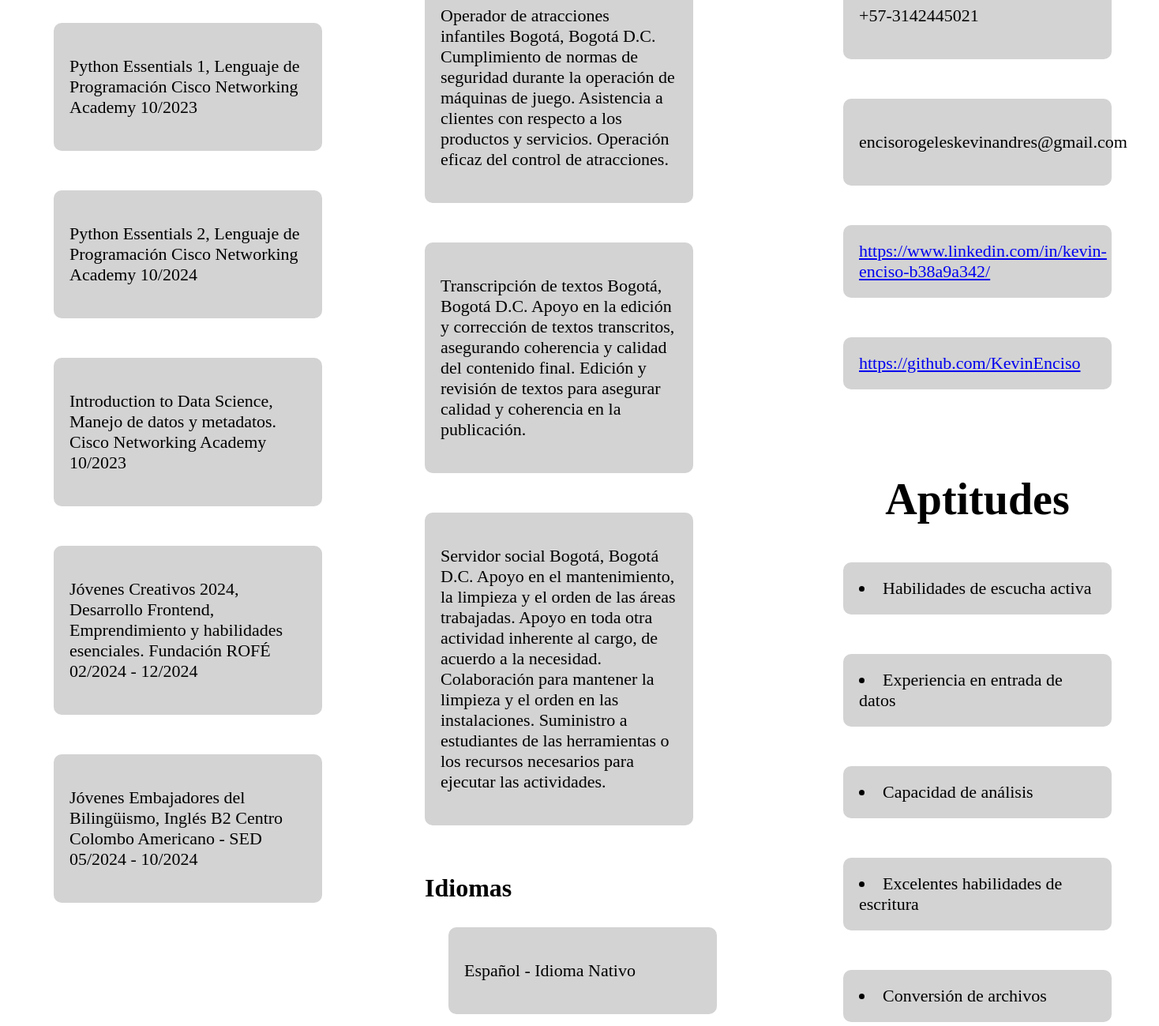
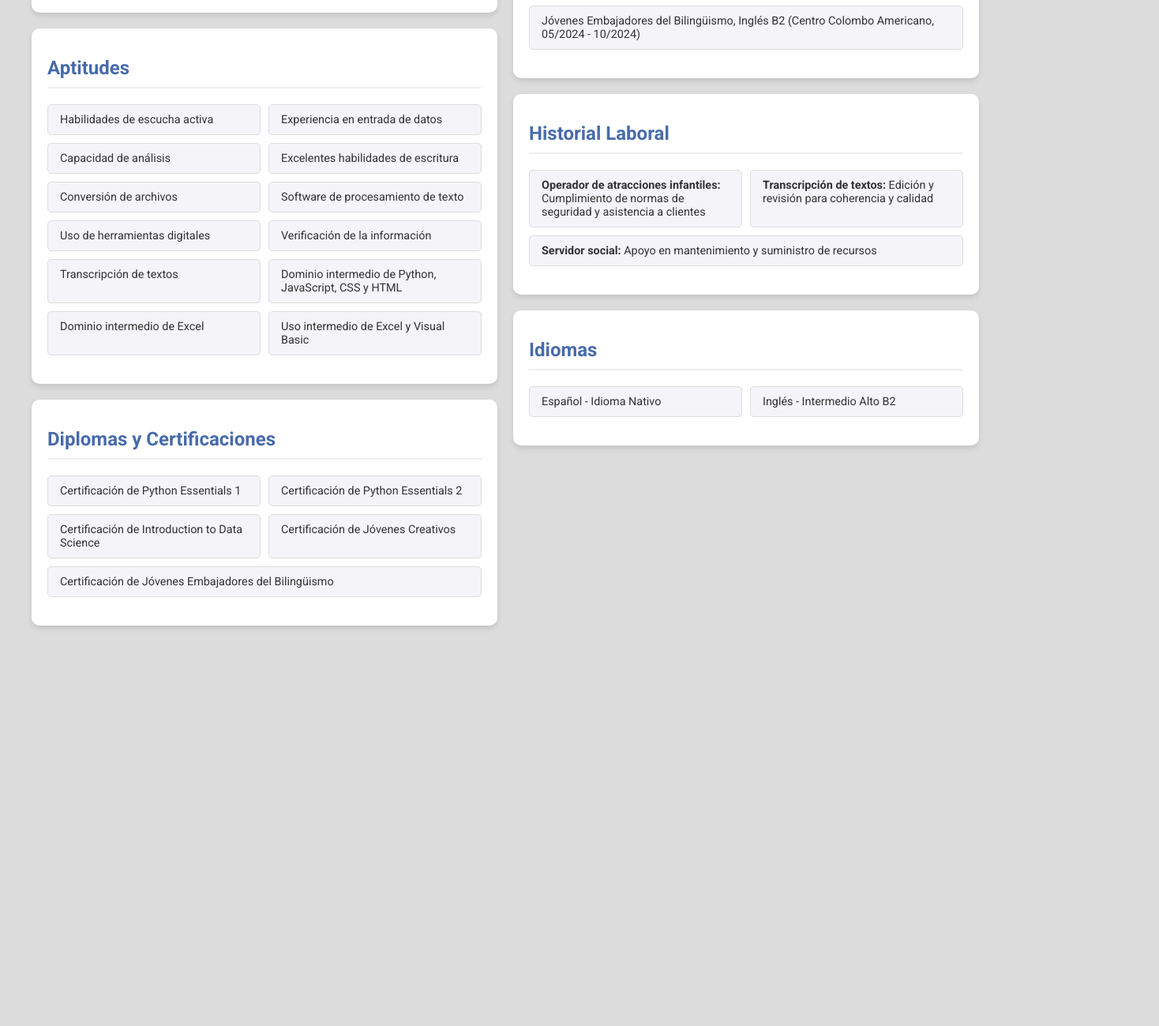
Before and after one commit to KevinEnciso/Portafolio, a plain HTML site: page index.html in a window 1280 px wide. Shown: the part 572-1871 px from the top of the page at 79% size, 1468 px wide, since content can reach past the window. After the commit the page ends 1404 px from the top, so only its background shows below. Drawn offline with Linux system fonts and the light colour scheme.

Commit message:
Embellecimiento general y organización del código.

```diff
--- a/css/index.css
+++ b/css/index.css
@@ -1,236 +1,114 @@
-header{
+body {
+    font-family: 'Roboto', sans-serif;
+    margin: 0;
+    padding: 0;
+    box-sizing: border-box;
+    background-color: gainsboro;
+    color: #333;
+}
+
+header {
     background-color: #476bab;
     border-radius: 10px;
-    align-items: center;
     color: white;
-    padding: 2px;
-    margin: 20px;
+    text-align: center;
+    padding: 20px;
+    margin: 20px auto;
+    max-width: 1200px;
 }
 
 header h1 {
-    font-size: 450%;
-    font-weight: bold;
-    text-align: center;
+    font-size: 3rem;
+    margin-bottom: 10px;
 }
 
 header p {
-    text-align: justify;
-    color: white;
-    padding: 15px;
-    margin: 0px 200px 0px 200px;
-    font-size: 22px;
+    font-size: 1.2rem;
+    line-height: 1.6;
 }
 
-.main-container{
+.main-container {
     display: flex;
+    flex-wrap: wrap;
     justify-content: space-between;
-    align-items: center;
+    max-width: 1200px;
+    margin: 20px auto;
+    gap: 20px;
 }
 
-.right-container{
+.left-container, .right-container {
+    flex: 1;
+    min-width: 300px;
+}
+
+.contact, .skills, .diplomas-and-certificates,
+.studies-and-training, .work-and-job-functions, .languages {
+    background-color: white;
+    border-radius: 10px;
+    box-shadow: 0 4px 6px rgba(0, 0, 0, 0.1);
+    padding: 20px;
+    margin-bottom: 20px;
+}
+
+.contact-title, .skills-title, .diplomas-title,
+.studies-title, .jobs-title, .languages-title {
+    font-size: 1.5rem;
+    color: #476bab;
+    border-bottom: 2px solid #eee;
+    padding-bottom: 10px;
+    margin-bottom: 20px;
+}
+
+.contact-container p, .contact-container a {
+    font-size: 1rem;
+    margin-bottom: 10px;
+    display: block;
+}
+
+.contact-container a {
+    color: #476bab;
+    text-decoration: none;
+}
+
+.contact-container a:hover {
+    text-decoration: underline;
+}
+
+.skills-container, .diplomas-container, .studies-container,
+.jobs-container, .languages-container {
+    list-style: none;
+    padding: 0;
     display: flex;
+    flex-wrap: wrap;
     gap: 10px;
 }
 
-.left-container {
+.skills-container li, .diplomas-container li,
+.studies-container li, .jobs-container li,
+.languages-container li {
+    background-color: #f4f4f9;
+    border: 1px solid #ddd;
+    border-radius: 5px;
+    padding: 10px 15px;
     flex: 1;
-    text-align: left;
+    min-width: 200px;
+    font-size: 0.9rem;
 }
 
-.studies-and-training{
-    background-color: white;
-    border-radius: 10px;
-    color: black;
-    margin: 20px;
-    padding: 10px;
-    align-items: center;
+.skills-container li:hover, .diplomas-container li:hover,
+.studies-container li:hover, .jobs-container li:hover,
+.languages-container li:hover {
+    background-color: #e6e6f0;
+    cursor: pointer;
 }
 
-.studies-title {
-    font-size: 350%;
-    font-weight: bold;
-    text-align: center;
+@media (max-width: 768px) {
+    header {
+        margin: 10px;
+    }
+
+    .main-container {
+        flex-direction: column;
+        gap: 10px;
+    }
 }
-
-.studies-container{
-    display: flex;
-    flex-wrap: wrap;
-    margin: 20px;
-    gap: 30px;
-}
-
-.studies-container div{
-    width: 300px;
-    height: auto;
-    background-color: lightgray;
-    border-radius: 10px;
-    padding: 20px;
-    margin: 10px;
-    font-size: 22px;
-    justify-content: center;
-}
-
-.work-and-job-funcionts{
-    background-color: white;
-    border-radius: 10px;
-    color: black;
-    margin: 20px;
-    padding: 10px;
-    align-items: center;
-}
-
-.jobs-title{
-    font-size: 350%;
-    font-weight: bold;
-    text-align: center;
-}
-
-.jobs-container{
-    display: flex;
-    flex-wrap: wrap;
-    margin: 20px;
-    gap: 30px;
-}
-
-.jobs-container div {
-    width: 300px;
-    height: auto;
-    background-color: lightgray;
-    border-radius: 10px;
-    padding: 20px;
-    margin: 10px;
-    font-size: 22px;
-    justify-content: center;
-}
-
-.languages{
-    background-color: white;
-    border-radius: 10px;
-    color: black;
-    margin: 20px;
-    padding: 10px;
-    align-items: center;
-}
-
-.languages-title{
-    font-size: 350%;
-    font-weight: bold;
-    text-align: center;
-}
-
-.languages-container{
-    display: flex;
-    flex-wrap: wrap;
-    margin: 20px;
-    gap: 30px;
-}
-
-.languages-container div {
-    width: 300px;
-    height: auto;
-    background-color: lightgray;
-    border-radius: 10px;
-    padding: 20px;
-    margin: 10px;
-    font-size: 22px;
-    justify-content: center;
-}
-
-.contact{
-    background-color: white;
-    border-radius: 10px;
-    color: black;
-    margin: 20px;
-    padding: 10px;
-    align-items: center;
-}
-
-.contact-title{
-    font-size: 350%;
-    font-weight: bold;
-    text-align: center;
-}
-
-.contact-container{
-    display: flex;
-    flex-wrap: wrap;
-    margin: 20px;
-    gap: 30px;
-}
-
-.contact-container div {
-    width: 300px;
-    height: auto;
-    background-color: lightgray;
-    border-radius: 10px;
-    padding: 20px;
-    margin: 10px;
-    font-size: 22px;
-    justify-content: center;
-}
-
-.skills {
-    background-color: white;
-    border-radius: 10px;
-    color: black;
-    margin: 20px;
-    padding: 10px;
-    align-items: center;
-}
-
-.skills-title {
-    font-size: 350%;
-    font-weight: bold;
-    text-align: center;
-}
-
-.skills-container{
-    display: flex;
-    flex-wrap: wrap;
-    margin: 20px;
-    gap: 30px;
-}
-
-.skills-container li {
-    width: 300px;
-    height: auto;
-    background-color: lightgray;
-    border-radius: 10px;
-    padding: 20px;
-    margin: 10px;
-    font-size: 22px;
-    justify-content: center;
-}
-
-.diplomas-and-certificates{
-    background-color: white;
-    border-radius: 10px;
-    color: black;
-    margin: 20px;
-    padding: 10px;
-    align-items: center;
-}
-
-.diplomas-title{
-    font-size: 350%;
-    font-weight: bold;
-    text-align: center;
-}
-
-.diplomas-container{
-    display: flex;
-    flex-wrap: wrap;
-    margin: 20px;
-    gap: 30px;
-}
-
-.diplomas-container li {
-    width: 300px;
-    height: auto;
-    background-color: lightgray;
-    border-radius: 10px;
-    padding: 20px;
-    margin: 10px;
-    font-size: 22px;
-    justify-content: center;
-}
--- a/index.html
+++ b/index.html
@@ -5,6 +5,7 @@
     <meta name="viewport" content="width=device-width, initial-scale=1.0">
     <title>Portafolio Kevin Enciso</title>
     <link rel="stylesheet" href="css/index.css">
+    <link href="https://fonts.googleapis.com/css2?family=Roboto:wght@400;700&display=swap" rel="stylesheet">
 </head>
 <body>
     <header>
@@ -12,121 +13,19 @@
         <p>Persona proactiva y versátil, con buenas aptitudes de organización y trabajo en equipo. Capaz de realizar labores administrativas adaptándome a las necesidades de la empresa. Deseo encontrar un puesto que ofrezca posibilidades de desarrollo y ganancia de experiencia laboral.</p>
     </header>
     <div class="main-container">
-        <div class="right-container">
-            <div class="studies-and-training">
-                <h1 class="studies-title">
-                    Estudios y Formación
-                </h1>
-                <div class="studies-container">
-                    <div>
-                        <p>
-                            Python Essentials 1, Lenguaje de Programación
-                            Cisco Networking Academy 10/2023
-                        </p>
-                    </div>
-                    <div>
-                        <p>
-                            Python Essentials 2, Lenguaje de Programación
-                            Cisco Networking Academy 10/2024
-                        </p>
-                    </div>
-                    <div>
-                        <p>
-                            Introduction to Data Science, Manejo de datos y metadatos.
-                            Cisco Networking Academy 10/2023
-                        </p>
-                    </div>
-                    <div>
-                        <p>
-                            Jóvenes Creativos 2024, Desarrollo Frontend, Emprendimiento y habilidades esenciales.
-                            Fundación ROFÉ 02/2024 - 12/2024
-                        </p>
-                    </div>
-                    <div>
-                        <p>
-                            Jóvenes Embajadores del Bilingüismo, Inglés B2
-                            Centro Colombo Americano - SED 05/2024 - 10/2024
-                        </p>
-                    </div>
-                </div>
-            </div>
-            <div class="work-and-job-funcionts">
-                <h1 class="jobs-title">
-                    Historial Laboral
-                </h1>
-                <div class="jobs-container">
-                    <div>
-                        <p>
-                            Operador de atracciones infantiles
-                            Bogotá, Bogotá D.C.
-                            Cumplimiento de normas de seguridad durante la operación de máquinas de juego.
-                            Asistencia a clientes con respecto a los productos y servicios.
-                            Operación eficaz del control de atracciones.
-                        </p>
-                    </div>
-                    <div>
-                        <p>
-                            Transcripción de textos
-                            Bogotá, Bogotá D.C.
-                            Apoyo en la edición y corrección de textos transcritos, asegurando coherencia y calidad del contenido final.
-                            Edición y revisión de textos para asegurar calidad y coherencia en la publicación.
-                        </p>
-                    </div>
-                    <div>
-                        <p>
-                            Servidor social
-                            Bogotá, Bogotá D.C.
-                            Apoyo en el mantenimiento, la limpieza y el orden de las áreas trabajadas.
-                            Apoyo en toda otra actividad inherente al cargo, de acuerdo a la necesidad.
-                            Colaboración para mantener la limpieza y el orden en las instalaciones.
-                            Suministro a estudiantes de las herramientas o los recursos necesarios para ejecutar las actividades.
-                        </p>
-                    </div>
-            </div>
-            <div class="languages">
-                <h1 class="langauges-title">
-                    Idiomas
-                </h1>
-                <div class="languages-container">
-                    <div>
-                        <p>
-                            Español - Idioma Nativo
-                        </p>
-                    </div>
-                    <div>
-                        <p>
-                            Inglés - Intermedio Alto B2
-                        </p>
-                    </div>
-                </div>
-            </div>
-        </div>
-
         <div class="left-container">
             <div class="contact">
-                <h1 class="contact-title">
-                    Contacto
-                </h1>
+                <h1 class="contact-title">Contacto</h1>
                 <div class="contact-container">
-                    <div>
-                        <p>+57-3142445021</p>
-                    </div>
-                    <div>
-                        <p>encisorogeleskevinandres@gmail.com</p>
-                    </div>
-                    <div>
-                        <A href="#">https://www.linkedin.com/in/kevin-enciso-b38a9a342/</A>
-                    </div>
-                    <div>
-                        <A href="#">https://github.com/KevinEnciso</A>
-                    </div>
+                    <p>📞 +57-3142445021</p>
+                    <p>📧 encisorogeleskevinandres@gmail.com</p>
+                    <p>🔗 <a href="https://www.linkedin.com/in/kevin-enciso-b38a9a342/">LinkedIn</a></p>
+                    <p>🔗 <a href="https://github.com/KevinEnciso">GitHub</a></p>
                 </div>
             </div>
             <div class="skills">
-                <h1 class="skills-title">
-                    Aptitudes
-                </h1>
-                <div class="skills-container">
+                <h1 class="skills-title">Aptitudes</h1>
+                <ul class="skills-container">
                     <li>Habilidades de escucha activa</li>
                     <li>Experiencia en entrada de datos</li>
                     <li>Capacidad de análisis</li>
@@ -139,22 +38,46 @@
                     <li>Dominio intermedio de Python, JavaScript, CSS y HTML</li>
                     <li>Dominio intermedio de Excel</li>
                     <li>Uso intermedio de Excel y Visual Basic</li>
-                </div>
+                </ul>
             </div>
             <div class="diplomas-and-certificates">
-                <h1 class="diplomas-title">
-                    Diplomas y Certificaciones
-                </h1>
-                <div class="diplomas-container">
-                    <li>Certificación de Python Essentials 1.</li>
-                    <li>Certificación de Python Essentials 2.</li>
-                    <li>Certificación de Introduction to Data Science.</li>
-                    <li>Certificación de Jóvenes Creativos.</li>
-                    <li>Certificación de Jóvenes Embajadores del Bilingüismo.</li>
-                </div>
+                <h1 class="diplomas-title">Diplomas y Certificaciones</h1>
+                <ul class="diplomas-container">
+                    <li>Certificación de Python Essentials 1</li>
+                    <li>Certificación de Python Essentials 2</li>
+                    <li>Certificación de Introduction to Data Science</li>
+                    <li>Certificación de Jóvenes Creativos</li>
+                    <li>Certificación de Jóvenes Embajadores del Bilingüismo</li>
+                </ul>
+            </div>
+        </div>
+        <div class="right-container">
+            <div class="studies-and-training">
+                <h1 class="studies-title">Estudios y Formación</h1>
+                <ul class="studies-container">
+                    <li>Python Essentials 1, Lenguaje de Programación (Cisco Networking Academy, 10/2023)</li>
+                    <li>Python Essentials 2, Lenguaje de Programación (Cisco Networking Academy, 10/2024)</li>
+                    <li>Introduction to Data Science, Manejo de datos y metadatos (Cisco Networking Academy, 10/2023)</li>
+                    <li>Jóvenes Creativos 2024, Desarrollo Frontend y Emprendimiento (Fundación ROFÉ, 02/2024 - 12/2024)</li>
+                    <li>Jóvenes Embajadores del Bilingüismo, Inglés B2 (Centro Colombo Americano, 05/2024 - 10/2024)</li>
+                </ul>
+            </div>
+            <div class="work-and-job-functions">
+                <h1 class="jobs-title">Historial Laboral</h1>
+                <ul class="jobs-container">
+                    <li><b>Operador de atracciones infantiles:</b> Cumplimiento de normas de seguridad y asistencia a clientes</li>
+                    <li><b>Transcripción de textos:</b> Edición y revisión para coherencia y calidad</li>
+                    <li><b>Servidor social:</b> Apoyo en mantenimiento y suministro de recursos</li>
+                </ul>
+            </div>
+            <div class="languages">
+                <h1 class="languages-title">Idiomas</h1>
+                <ul class="languages-container">
+                    <li>Español - Idioma Nativo</li>
+                    <li>Inglés - Intermedio Alto B2</li>
+                </ul>
             </div>
         </div>
     </div>
-    <script src="js/index.js"></script>
 </body>
 </html>
```
